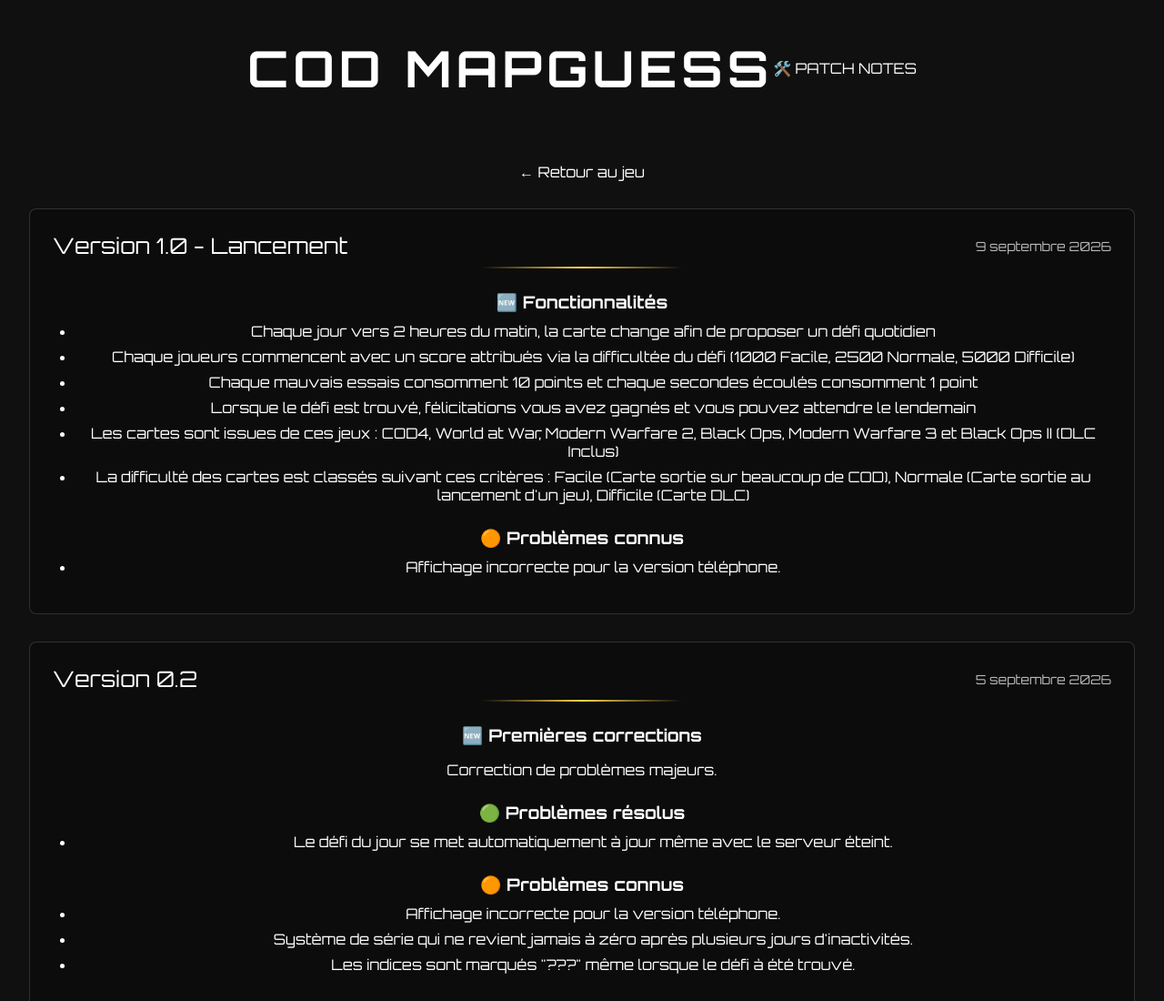
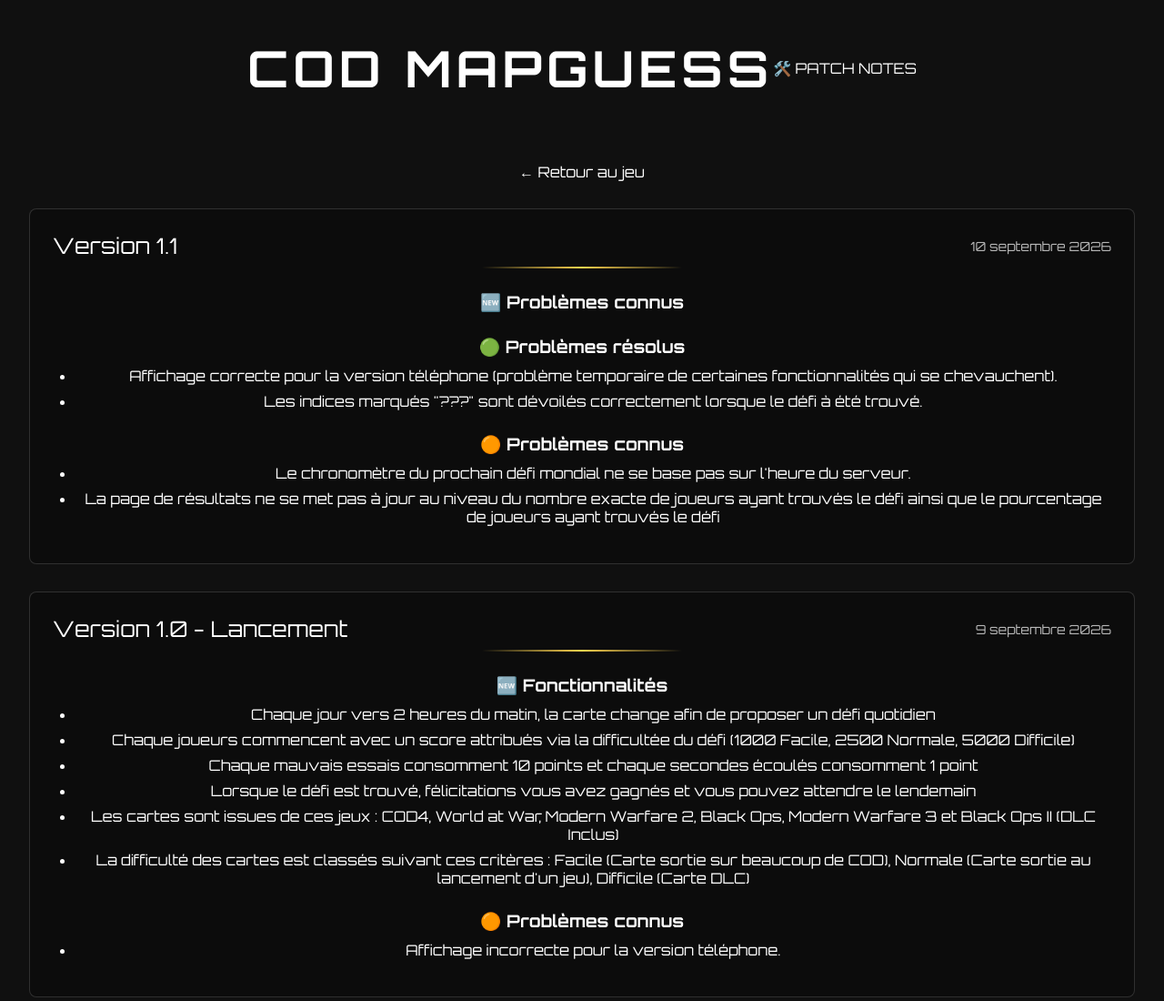
Before and after one commit to Bastouf7706/COD-MapGuess, a website: page patchnotes.html in a window 1280 px wide. Shown: the top 1100 px of the page at 91% size. Drawn offline with Linux system fonts and the light colour scheme.

Commit message:
Nouveau patchnote 10/09/26

```diff
--- a/patchnotes.html
+++ b/patchnotes.html
@@ -39,6 +39,66 @@
         <a href="index.html">
             ← Retour au jeu
         </a>
+
+    </div>
+
+    <div class="patchnotes">
+
+        <!-- VERSION 1.1 -->
+
+        <div class="patchnote">
+
+            <div class="patchnote-header">
+
+                <h2>
+                    Version 1.1
+                </h2>
+
+                <span class="patchnote-date">
+                    10 septembre 2026
+                </span>
+
+            </div>
+
+            <div class="ligneDefi"></div>
+
+
+            <h3 class="patchnote-titre">
+                🆕 Problèmes connus
+            </h3>
+
+            <h3 class="patchnote-titre">
+                🟢 Problèmes résolus
+            </h3>
+
+            <ul>
+                <li>
+                    Affichage correcte pour la version téléphone (problème temporaire de certaines fonctionnalités qui se chevauchent).
+                </li>
+
+                <li>
+                    Les indices marqués "???" sont dévoilés correctement lorsque le défi à été trouvé.
+                </li>
+            </ul>
+
+
+            <h3 class="patchnote-titre">
+                🟠 Problèmes connus
+            </h3>
+
+            <ul>
+
+                <li>
+                    Le chronomètre du prochain défi mondial ne se base pas sur l'heure du serveur.
+                </li>
+
+                <li>
+                    La page de résultats ne se met pas à jour au niveau du nombre exacte de joueurs ayant trouvés le défi ainsi que le pourcentage de joueurs ayant trouvés le défi
+                </li>
+
+            </ul>
+
+        </div>
 
     </div>
 
```
